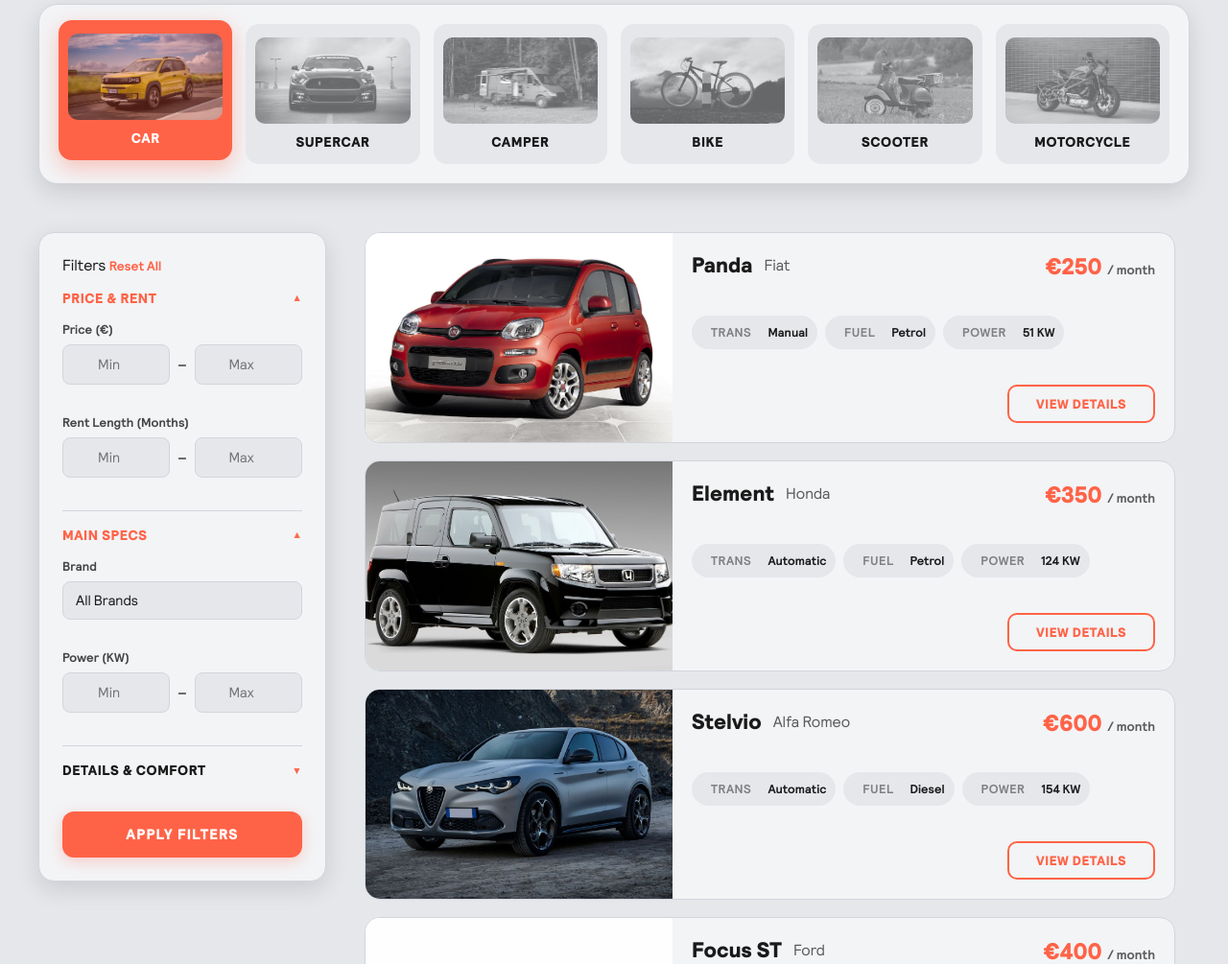
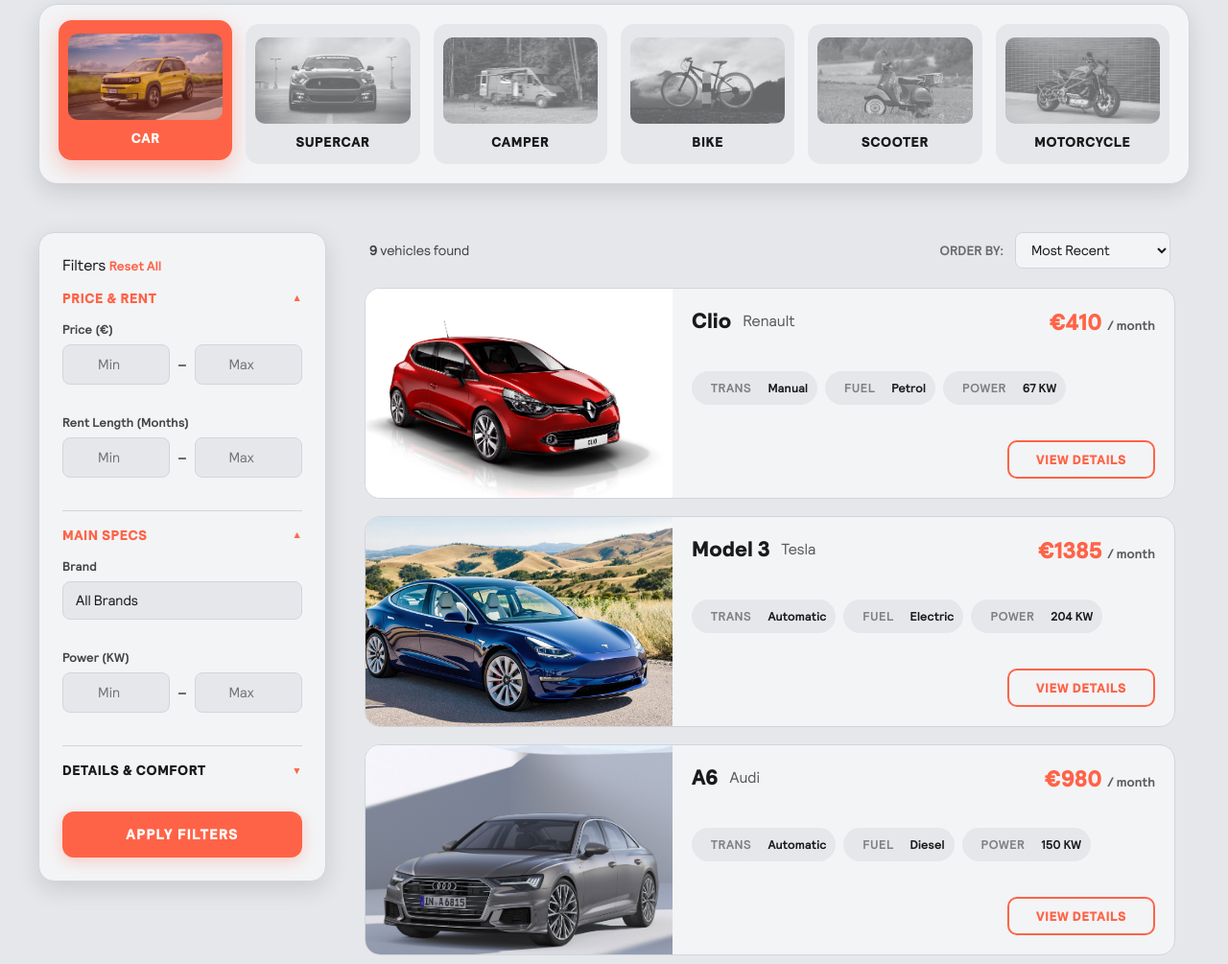
Before and after one commit to aleeessio/progetto-esame-web, a Flask app: page /search?type=car in a window 1280 px wide. Shown: the part 150-1155 px from the top of the page at 96% size. Run offline with Flask 3, Linux system fonts and the light colour scheme; a user stored in the database is signed in; data comes from the database, SQL or seed files in the repository.

Commit message:
new order logic for results vehicle in search, fix some filters in search

```diff
--- a/app.py
+++ b/app.py
@@ -686,6 +686,18 @@
     table        = TYPE_TO_TABLE.get(vehicle_type)
     results      = []
 
+    # For order
+    sort_by = request.args.get('sort', 'id_desc')
+    order_map = {
+        'price_asc':  'ORDER BY price ASC',
+        'price_desc': 'ORDER BY price DESC',
+        'model_asc':  'ORDER BY model ASC',
+        'brand_asc': 'ORDER BY brand ASC',
+        'id_desc':    'ORDER BY id DESC'
+    }
+    order_clause = order_map.get(sort_by, 'ORDER BY id DESC')
+
+    # For filters
     if table:
         conditions = []
         params     = []
@@ -787,12 +799,9 @@
                 conditions.append('type = ?')
                 params.append(specific_type)
 
-        where = 'WHERE ' + ' AND '.join(conditions) if conditions else ''
-
+        where_clause = 'WHERE ' + ' AND '.join(conditions) if conditions else ''
         with db_connect() as db:
-            results = db.execute(
-                f'SELECT * FROM {table} {where}', params
-            ).fetchall()
+            results = db.execute(f'SELECT * FROM {table} {where_clause} {order_clause}', params).fetchall()
 
         # Change in list of dict and add img_url
         results_list = []
@@ -818,7 +827,8 @@
                            results=results,
                            vehicle_type=vehicle_type,
                            args=request.args,
-                           saved_vehicle_ids=saved_vehicle_ids)
+                           saved_vehicle_ids=saved_vehicle_ids,
+                           sort_by=sort_by)
 
 
 # Profile page (user only)
--- a/static/css/search.css
+++ b/static/css/search.css
@@ -327,6 +327,51 @@
     background: transparent;
 }
 
+/* ------- Order area ------- */
+.results-toolbar {
+    display: flex;
+    justify-content: space-between;
+    align-items: center;
+    margin-bottom: 20px;
+    padding: 0 5px;
+}
+
+.results-count {
+    font-size: 0.9rem;
+    opacity: 0.8;
+}
+
+.sort-control {
+    display: flex;
+    align-items: center;
+    gap: 12px;
+}
+
+.sort-control label {
+    font-size: 0.85rem;
+    font-weight: 700;
+    opacity: 0.6;
+    text-transform: uppercase;
+}
+
+.sort-dropdown {
+    background: var(--background-div);
+    color: var(--font-color);
+    border: 1px solid var(--border-color);
+    padding: 8px 12px;
+    border-radius: 8px;
+    font-size: 0.9rem;
+    cursor: pointer;
+    outline: none;
+    transition: all 0.3s;
+}
+
+.sort-dropdown:focus {
+    border-color: var(--logo-color);
+    box-shadow: 0 0 0 2px rgba(255, 99, 71, 0.2);
+}
+
+/* ------- Results Grid ------- */
 .results-grid {
     display: flex;
     flex-direction: column;
@@ -555,7 +600,7 @@
         align-items: stretch;
     }
 
-	.search-results {
+    .search-results {
         width: 100%;
         max-height: calc(100vh - 180px);
         overflow-y: auto;
@@ -584,6 +629,22 @@
 
 /*------- RESPONSIVE DESIGN 640px -------*/
 @media (max-width: 640px) {
+    .results-toolbar {
+        flex-direction: column;
+        align-items: flex-start;
+        gap: 10px;
+    }
+
+    .sort-control {
+        width: 100%;
+        justify-content: space-between;
+    }
+
+    .sort-dropdown {
+        flex: 1;
+        max-width: 200px;
+    }
+
     .vehicle-card {
         flex-direction: column;
         height: auto;
--- a/static/js/search.js
+++ b/static/js/search.js
@@ -35,3 +35,10 @@
         sidebar.classList.toggle('mobile-open');
     });
 }
+
+// Sort without eliminating filters
+function applySort(sortValue) {
+    const urlParams = new URLSearchParams(window.location.search);
+    urlParams.set('sort', sortValue);
+    window.location.search = urlParams.toString();
+}
--- a/templates/add_vehicle.html
+++ b/templates/add_vehicle.html
@@ -57,8 +57,13 @@
                         <option value="honda">Honda</option>
                         <option value="hyundai">Hyundai</option>
                         <option value="jeep">Jeep</option>
+                        <option value="mercedes">Mercedes</option>
+                        <option value="opel">Opel</option>
+                        <option value="peugeot">Peugeot</option>
                         <option value="renault">Renault</option>
                         <option value="tesla">Tesla</option>
+                        <option value="toyota">Toyota</option>
+                        <option value="volkswagen">Volkswagen</option>
                     </select>
                 </div>
                 <!-- Model -->
@@ -584,6 +589,7 @@
                         <option value="aprilia">Aprilia</option>
                         <option value="bmw">BMW</option>
                         <option value="ducati">Ducati</option>
+                        <option value="harley davidson">Harley Davidson</option>
                         <option value="honda">Honda</option>
                         <option value="kawasaki">Kawasaki</option>
                         <option value="ktm">KTM</option>
--- a/templates/search.html
+++ b/templates/search.html
@@ -201,7 +201,7 @@
                                         <select name="brand" class="filter-select">
                                             <option value="">All Brands</option>
                                             {% if vehicle_type == 'car' %}
-                                                {% for b in ['alfa romeo','audi','bmw','citroen','fiat','ford','honda','hyundai','jeep','mercedes','opel','peugeot','renault','toyota','volkswagen'] %}
+                                                {% for b in ['alfa romeo','audi','bmw','citroen','fiat','ford','honda','hyundai','jeep','mercedes','opel','peugeot','renault','tesla','toyota','volkswagen'] %}
                                                     <option value="{{ b }}" {% if args.get('brand') == b %}selected{% endif %}>{{ b|title }}</option>
                                                 {% endfor %}
                                             {% elif vehicle_type == 'supercar' %}
@@ -209,19 +209,19 @@
                                                     <option value="{{ b }}" {% if args.get('brand') == b %}selected{% endif %}>{{ b|title }}</option>
                                                 {% endfor %}
                                             {% elif vehicle_type == 'bike' %}
-                                                {% for b in ['bianchi', 'cannondale', 'canyon', 'cube', 'giant', 'orbea', 'pinarello', 'santa cruz', 'specialized', 'trek'] %}
+                                                {% for b in ['bianchi','cube','focus','elops','triban','genesis','rockrider'] %}
                                                     <option value="{{ b }}" {% if args.get('brand') == b %}selected{% endif %}>{{ b|title }}</option>
                                                 {% endfor %}
                                             {% elif vehicle_type == 'scooter' %}
-                                                {% for b in ['aprilia', 'bmw', 'honda', 'kymco', 'peugeot', 'piaggio', 'suzuki', 'sym', 'vespa', 'yamaha'] %}
+                                                {% for b in ['aprilia','bmw','honda','kymco','peugeot','piaggio','suzuki','sym','vespa','yamaha'] %}
                                                     <option value="{{ b }}" {% if args.get('brand') == b %}selected{% endif %}>{{ b|title }}</option>
                                                 {% endfor %}
                                             {% elif vehicle_type == 'motorcycle' %}
-                                                {% for b in ['aprilia', 'bmw', 'ducati', 'harley davidson', 'honda', 'husqvarna', 'indian', 'kawasaki', 'ktm', 'moto guzzi', 'mv agusta', 'royal enfield', 'suzuki', 'triumph', 'yamaha'] %}
+                                                {% for b in ['aprilia','bmw','ducati','harley davidson','honda','kawasaki','ktm','moto guzzi','suzuki','yamaha'] %}
                                                     <option value="{{ b }}" {% if args.get('brand') == b %}selected{% endif %}>{{ b|title }}</option>
                                                 {% endfor %}
                                             {% elif vehicle_type == 'camper' %}
-                                                {% for b in ['adria', 'burstner', 'carado', 'challenger', 'dethleffs', 'hymer', 'knaus', 'laika', 'roller team', 'volkswagen'] %}
+                                                {% for b in ['adria','burstner','carado','challenger','dethleffs','hymer','knaus','laika','roller team','volkswagen'] %}
                                                     <option value="{{ b }}" {% if args.get('brand') == b %}selected{% endif %}>{{ b|title }}</option>
                                                 {% endfor %}
                                             {% endif %}
@@ -554,6 +554,26 @@
 
             <!-- RESULTS AREA -->
             <section class="search-results">
+                <!-- Order area -->
+                <div class="results-toolbar">
+                    <div class="results-count">
+                        {% if results %}<strong>{{ results|length }}</strong> vehicles found{% endif %}
+                    </div>
+                    <div class="sort-control">
+                        <label for="sort-select">Order by:</label>
+                        <select id="sort-select"
+                                class="sort-dropdown"
+                                onchange="applySort(this.value)">
+                            <option value="id_desc" {% if sort_by == 'id_desc' %}selected{% endif %}>Most Recent</option>
+                            <option value="model_asc" {% if sort_by == 'model_asc' %}selected{% endif %}>Model: A-Z</option>
+                            <option value="brand_asc" {% if sort_by == 'brand_asc' %}selected{% endif %}>Brand: A-Z</option>
+                            <option value="price_asc" {% if sort_by == 'price_asc' %}selected{% endif %}>Price: Low to High</option>
+                            <option value="price_desc"
+                                    {% if sort_by == 'price_desc' %}selected{% endif %}>Price: High to Low</option>
+
+                        </select>
+                    </div>
+                </div>
                 {% if not vehicle_type %}
                     <div class="results-placeholder">
                         <h3>Start Your Search</h3>
```
